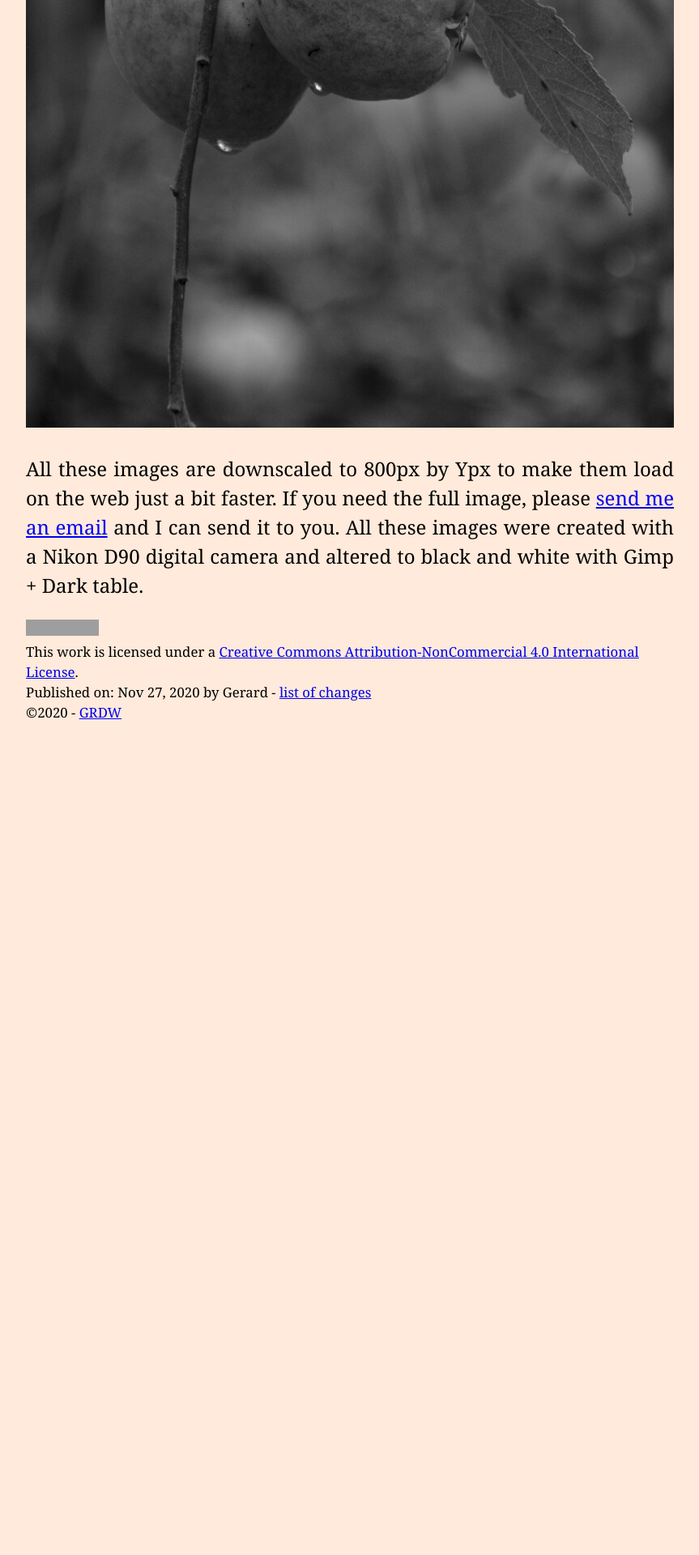
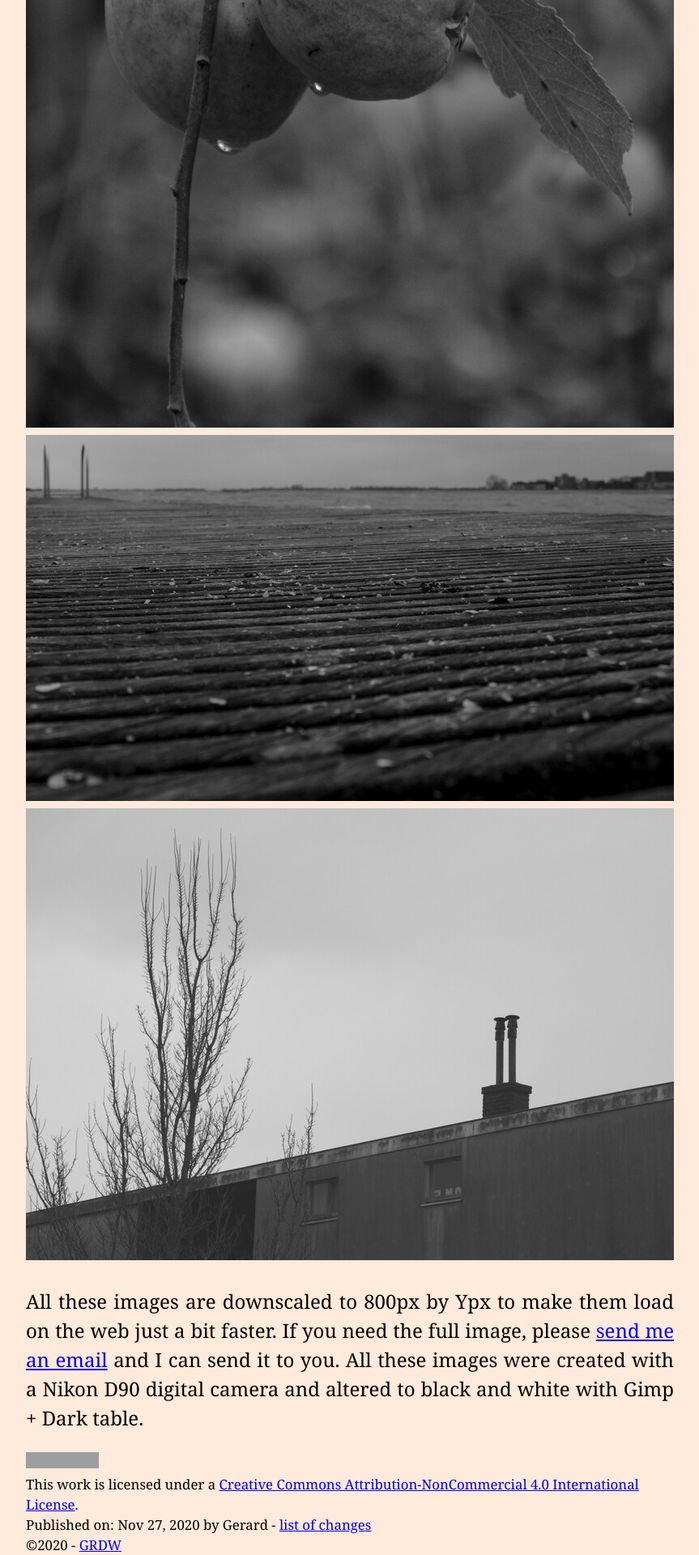
Before and after one commit to grdw/grdw, a Jekyll site: the page built from _posts/2020-11-27-pictures-of-hoorn.md, in a window 1280 px wide. Shown: the part 3605-5525 px from the top of the page at 81% size, without its empty margins (208-1071 px from the left). Built offline with Jekyll 4.4.1, drawn with Linux system fonts in a browser that asks for light colours; before the commit the page ends 4497 px from its top, so only the background shows below that; grey boxes are pictures that could not be loaded.

Commit message:
Add 2 more Hoorn photo's

```diff
--- a/_posts/2020-11-27-pictures-of-hoorn.md
+++ b/_posts/2020-11-27-pictures-of-hoorn.md
@@ -11,5 +11,7 @@ Pictures I took in Hoorn and surrounding areas.
 ![flowers](/img/2/4.jpg)
 ![apples](/img/2/5.jpg)
 ![apples2](/img/2/6.jpg)
+![riser](/img/2/7.jpg)
+![house-hole](/img/2/8.jpg)
 
 All these images are downscaled to 800px by Ypx to make them load on the web just a bit faster. If you need the full image, please [send me an email](/about) and I can send it to you. All these images were created with a Nikon D90 digital camera and altered to black and white with Gimp + Dark table.
```
Also changed, not shown: img/2/7.jpg (added), img/2/8.jpg (added).
